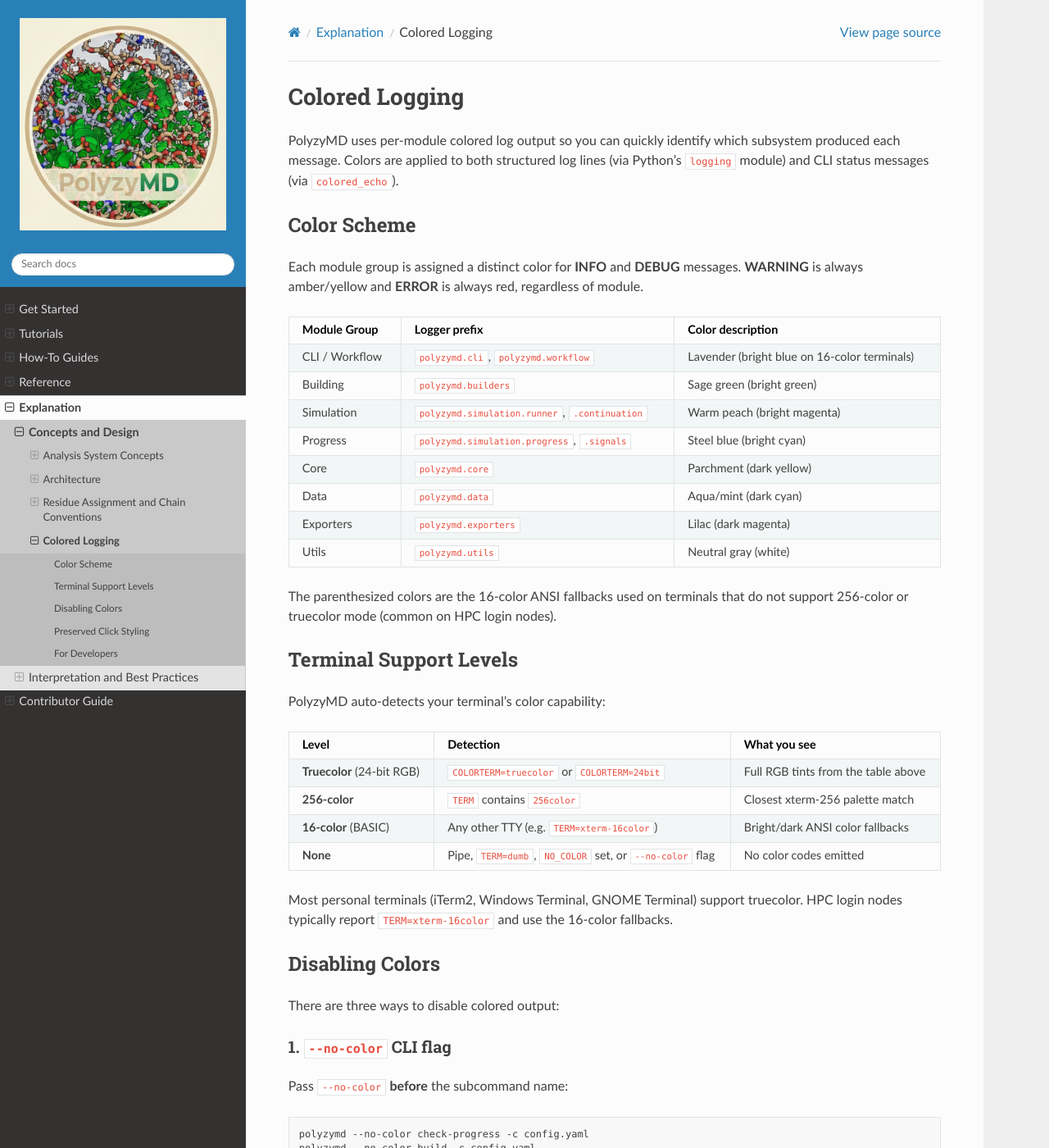
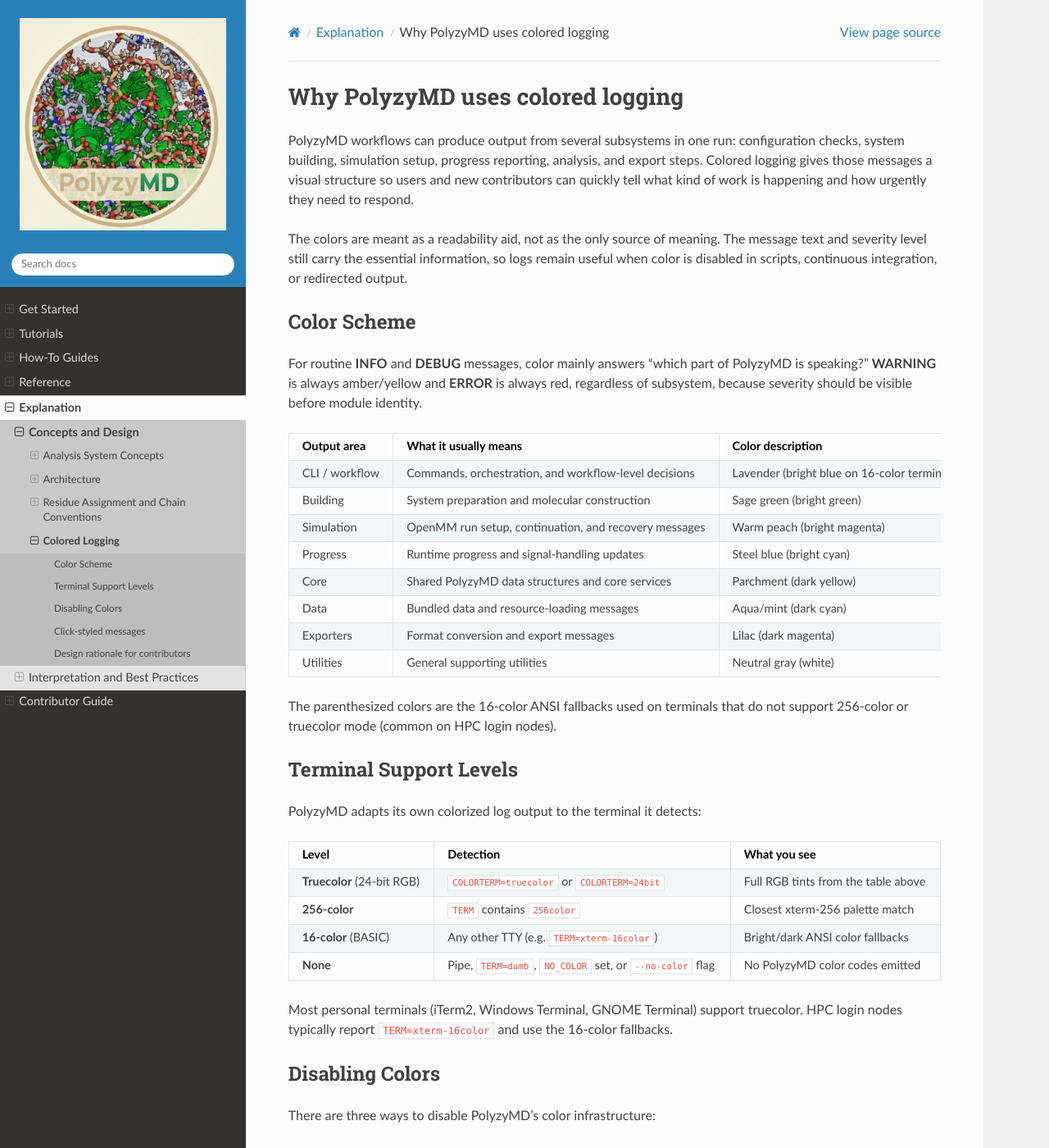
Before and after one commit to joelaforet/polyzymd, a Sphinx documentation site: the page built from docs/source/explanation/colored_logging.md, in a window 1280 px wide and 1400 px high. Shown: the whole window at 82% size. Built offline with Sphinx 7.4.7 and the Read the Docs theme 3.1.0, drawn with Linux system fonts in a browser that asks for light colours; some of the changed text lies outside the part shown.

Commit message:
docs: clarify colored logging explanation

```diff
--- a/docs/source/explanation/colored_logging.md
+++ b/docs/source/explanation/colored_logging.md
@@ -1,26 +1,33 @@
-# Colored Logging
+# Why PolyzyMD uses colored logging
 
-PolyzyMD uses per-module colored log output so you can quickly identify
-which subsystem produced each message. Colors are applied to both
-structured log lines (via Python's `logging` module) and CLI status
-messages (via `colored_echo`).
+PolyzyMD workflows can produce output from several subsystems in one run:
+configuration checks, system building, simulation setup, progress reporting,
+analysis, and export steps. Colored logging gives those messages a visual
+structure so users and new contributors can quickly tell what kind of work is
+happening and how urgently they need to respond.
+
+The colors are meant as a readability aid, not as the only source of meaning.
+The message text and severity level still carry the essential information, so
+logs remain useful when color is disabled in scripts, continuous integration,
+or redirected output.
 
 ## Color Scheme
 
-Each module group is assigned a distinct color for **INFO** and **DEBUG**
-messages. **WARNING** is always amber/yellow and **ERROR** is always red,
-regardless of module.
+For routine **INFO** and **DEBUG** messages, color mainly answers "which part of
+PolyzyMD is speaking?" **WARNING** is always amber/yellow and **ERROR** is
+always red, regardless of subsystem, because severity should be visible before
+module identity.
 
-| Module Group | Logger prefix | Color description |
+| Output area | What it usually means | Color description |
 |---|---|---|
-| CLI / Workflow | `polyzymd.cli`, `polyzymd.workflow` | Lavender (bright blue on 16-color terminals) |
-| Building | `polyzymd.builders` | Sage green (bright green) |
-| Simulation | `polyzymd.simulation.runner`, `.continuation` | Warm peach (bright magenta) |
-| Progress | `polyzymd.simulation.progress`, `.signals` | Steel blue (bright cyan) |
-| Core | `polyzymd.core` | Parchment (dark yellow) |
-| Data | `polyzymd.data` | Aqua/mint (dark cyan) |
-| Exporters | `polyzymd.exporters` | Lilac (dark magenta) |
-| Utils | `polyzymd.utils` | Neutral gray (white) |
+| CLI / workflow | Commands, orchestration, and workflow-level decisions | Lavender (bright blue on 16-color terminals) |
+| Building | System preparation and molecular construction | Sage green (bright green) |
+| Simulation | OpenMM run setup, continuation, and recovery messages | Warm peach (bright magenta) |
+| Progress | Runtime progress and signal-handling updates | Steel blue (bright cyan) |
+| Core | Shared PolyzyMD data structures and core services | Parchment (dark yellow) |
+| Data | Bundled data and resource-loading messages | Aqua/mint (dark cyan) |
+| Exporters | Format conversion and export messages | Lilac (dark magenta) |
+| Utilities | General supporting utilities | Neutral gray (white) |
 
 The parenthesized colors are the 16-color ANSI fallbacks used on
 terminals that do not support 256-color or truecolor mode (common on HPC
@@ -28,14 +35,14 @@ login nodes).
 
 ## Terminal Support Levels
 
-PolyzyMD auto-detects your terminal's color capability:
+PolyzyMD adapts its own colorized log output to the terminal it detects:
 
 | Level | Detection | What you see |
 |---|---|---|
 | **Truecolor** (24-bit RGB) | `COLORTERM=truecolor` or `COLORTERM=24bit` | Full RGB tints from the table above |
 | **256-color** | `TERM` contains `256color` | Closest xterm-256 palette match |
 | **16-color** (BASIC) | Any other TTY (e.g. `TERM=xterm-16color`) | Bright/dark ANSI color fallbacks |
-| **None** | Pipe, `TERM=dumb`, `NO_COLOR` set, or `--no-color` flag | No color codes emitted |
+| **None** | Pipe, `TERM=dumb`, `NO_COLOR` set, or `--no-color` flag | No PolyzyMD color codes emitted |
 
 Most personal terminals (iTerm2, Windows Terminal, GNOME Terminal) support
 truecolor. HPC login nodes typically report `TERM=xterm-16color` and use
@@ -43,7 +50,7 @@ the 16-color fallbacks.
 
 ## Disabling Colors
 
-There are three ways to disable colored output:
+There are three ways to disable PolyzyMD's color infrastructure:
 
 ### 1. `--no-color` CLI flag
 
@@ -58,6 +65,10 @@ polyzymd --no-color recover -c config.yaml -r 1
 > **Important:** `--no-color` is a *global* option and must appear before
 > the subcommand. Placing it after (e.g.
 > `polyzymd check-progress --no-color`) will produce an error.
+
+The flag disables PolyzyMD-managed color handling. Some command-line messages
+may still use Click's own styling behavior; those messages are not governed by
+PolyzyMD's subsystem color scheme.
 
 ### 2. `NO_COLOR` environment variable
 
@@ -83,30 +94,29 @@ Colors are automatically disabled when:
 - Standard error is not a TTY (e.g. output is piped or redirected)
 - `TERM=dumb`
 
-## Preserved Click Styling
+## Click-styled messages
 
-A small number of CLI messages use Click's built-in styling
-(`click.style`) for **green** (success) and **red** (error) indicators.
-These are not affected by the per-module color scheme and remain as-is
-regardless of the `--no-color` flag. Examples:
+A small number of CLI messages use Click's built-in success or error styling
+instead of the subsystem colors described above. Treat those messages as
+plain success/error indicators rather than as signs that a particular PolyzyMD
+module produced the output. Their behavior follows Click's terminal handling,
+not PolyzyMD's color scheme.
+
+Examples include:
 
 - "Build complete!" (green)
 - "Simulation is complete -- nothing to recover." (green)
 - Error exit messages (red)
 
-## For Developers
+## Design rationale for contributors
 
-The color infrastructure lives in `src/polyzymd/cli/colors.py`:
+Colored output should make PolyzyMD easier to scan without making logs harder
+to capture, search, or compare. Contributors should therefore use the shared
+logging and color helpers rather than adding ad hoc ANSI escape codes or
+module-specific terminal checks.
 
-- **`ColoredFormatter`** -- a `logging.Formatter` subclass that wraps log
-  output in ANSI escape codes based on logger name and level.
-- **`colored_echo(message, phase=..., level=...)`** -- drop-in replacement
-  for `click.echo()` that applies phase-aware coloring. The `phase`
-  argument maps to a module prefix (e.g. `phase="build"` uses the
-  builders color).
-- **`setup_colored_logging(verbose=..., no_color=...)`** -- one-call
-  initialization that replaces the root logger handler with a
-  `ColoredFormatter`.
-- **`ColorScheme`** -- registry with longest-prefix matching. You can call
-  `scheme.register(prefix, rgb, xterm256, basic_ansi)` to add custom
-  module colors.
+Using the shared helpers keeps behavior consistent across interactive shells,
+HPC login nodes, redirected output, and automation. It also ensures output
+respects common controls such as `NO_COLOR`, pipes, `TERM=dumb`, and terminal
+color capability. If a new workflow area needs distinct presentation, prefer
+extending the shared conventions over creating a separate color system.
```
